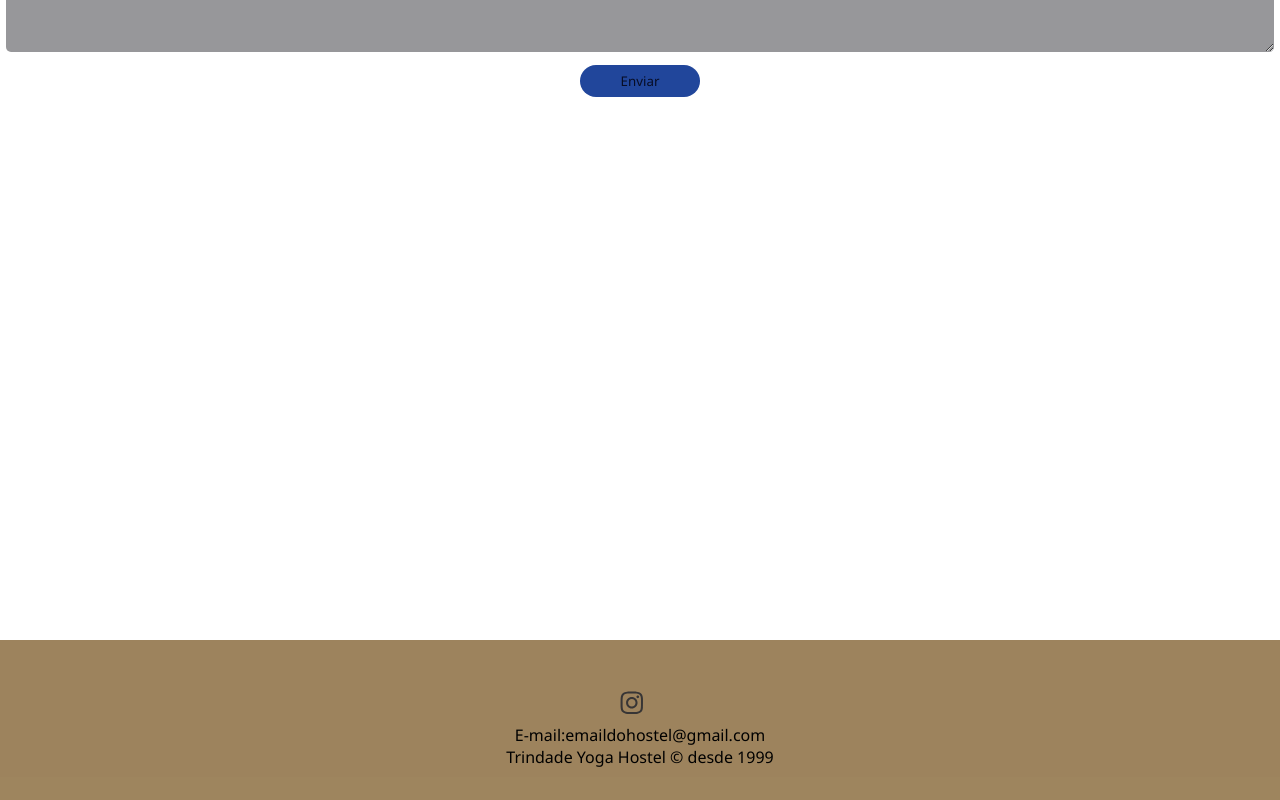
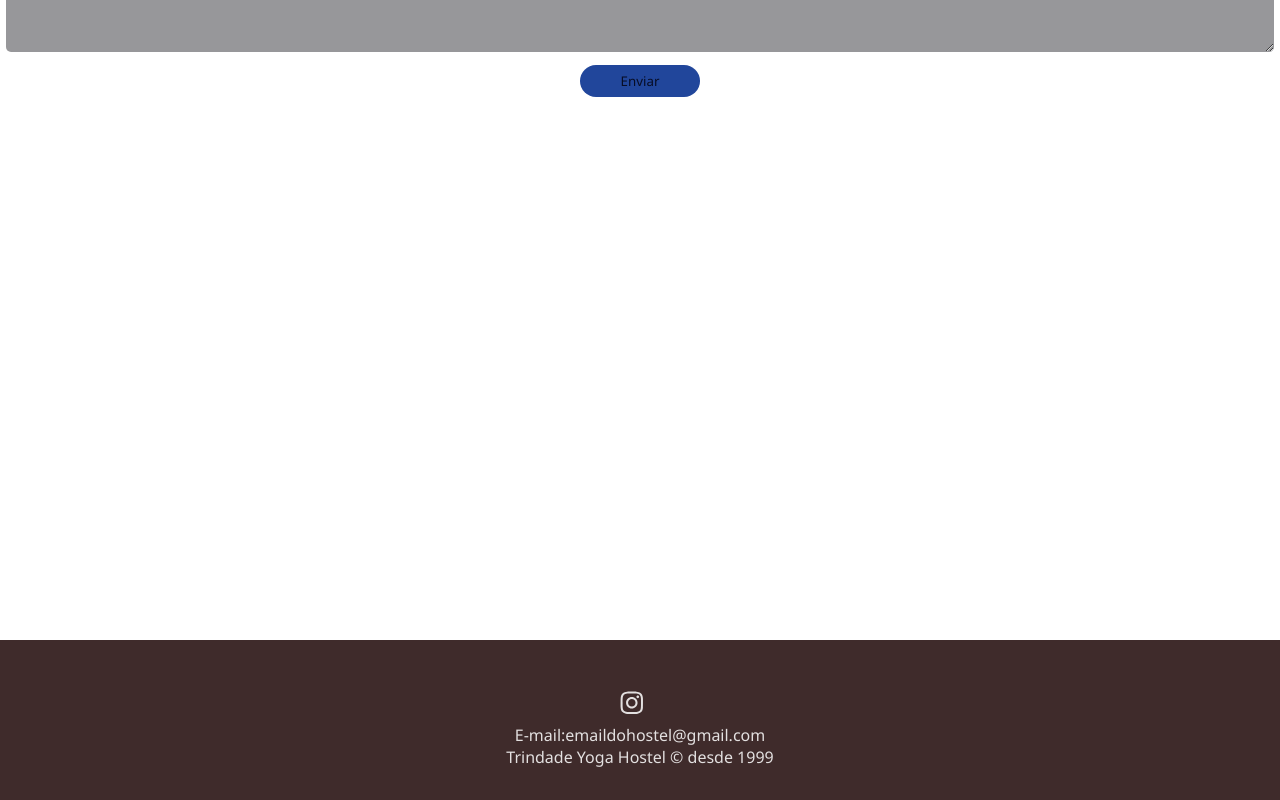
Before and after one commit to lobernardo/YogaHostel, a React (Create React App) app in the folder yoga/: page /contact in a window 1280 px wide. Shown: the part 240-1040 px from the top of the page. Built offline with nearby package versions, Linux system fonts and the light colour scheme.

Commit message:
commit_2o_day(2)

```diff
--- a/yoga/src/components/layout/FooterSection/Footer.module.css
+++ b/yoga/src/components/layout/FooterSection/Footer.module.css
@@ -3,7 +3,7 @@
     display: flex;
     flex-direction: column;
     height: 20vh;
-    background-color: rgba(112, 74, 16, 0.648);
+    background-color: rgb(63, 43, 43);
     justify-content: center;
     align-items: center;
 }
@@ -36,9 +36,13 @@
 }
 
 .social_list a{
-    color: rgb(55, 53, 53);
+    color: rgb(227, 224, 224);
 }
 
 .social_list a:hover{
-    color: rgb(18, 97, 208);
+    color: rgb(106, 104, 24);
 }
+
+.copy{
+    color: rgb(227, 224, 224);
+}
```
Also changed, not shown: yoga/src/components/layout/SlideShowHomeSection/SlideShow.js (added), yoga/src/components/layout/SlideShowHomeSection/SlideShow.module.css (added).
